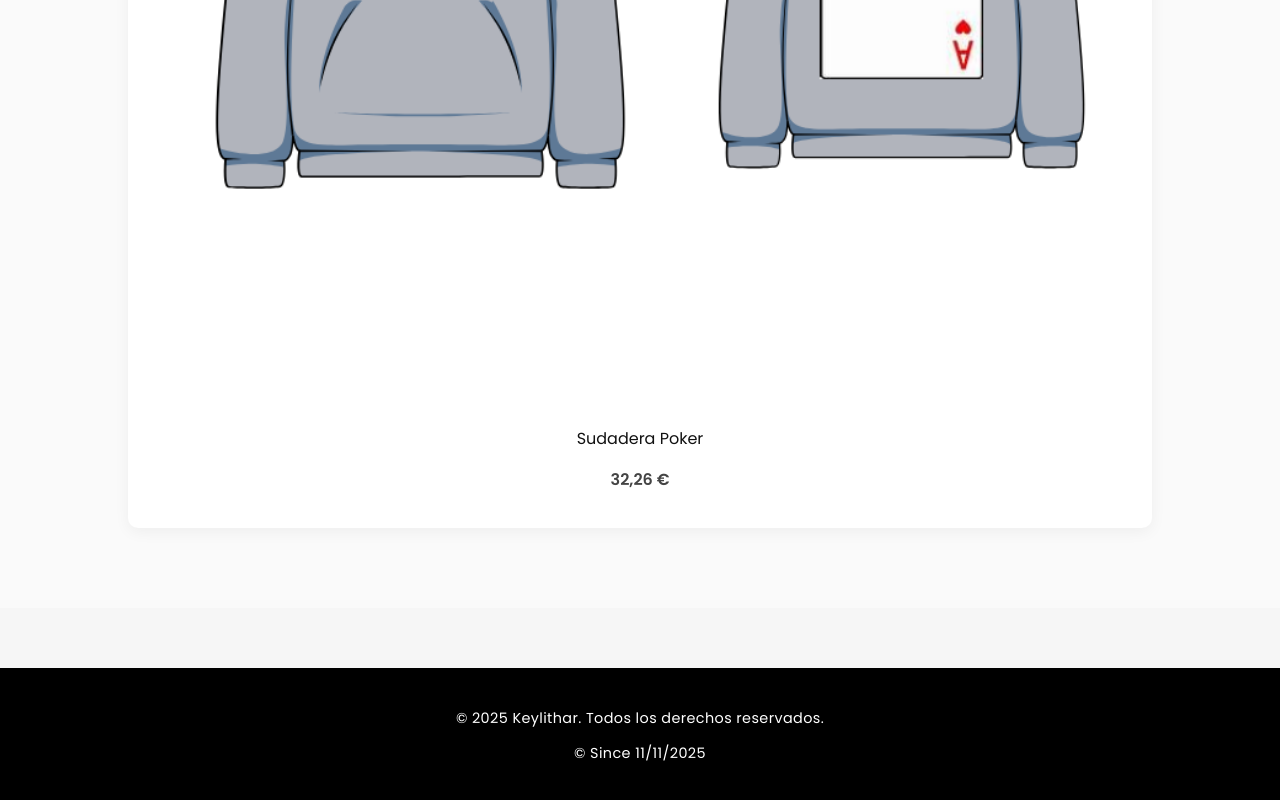
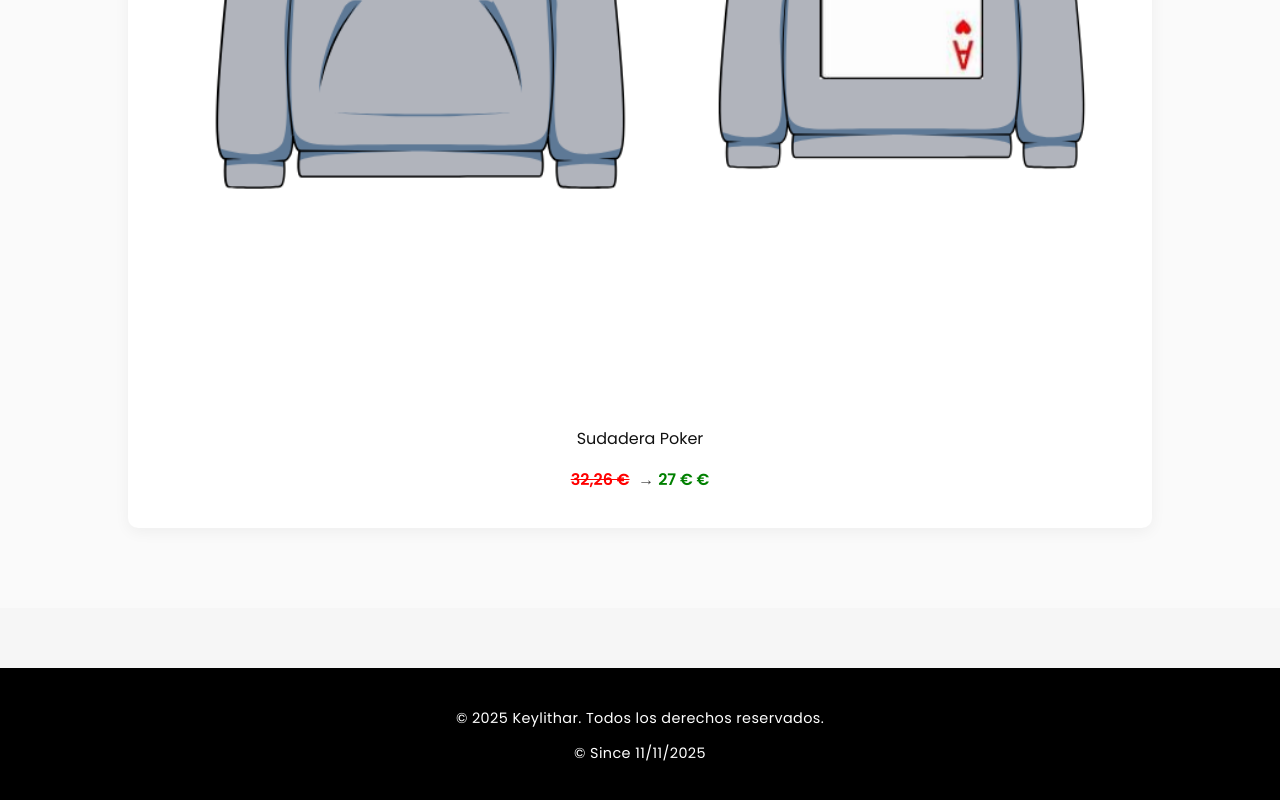
Before and after one commit to keylithar/keylithar, a plain HTML site: page tienda2.html in a window 1280 px wide. Shown: the part 927-1727 px from the top of the page. Drawn offline with Linux system fonts and the light colour scheme.

Commit message:
Update tienda2.html

```diff
--- a/tienda2.html
+++ b/tienda2.html
@@ -19,7 +19,7 @@
 
              <div class="item"> <img src="sudaderapoker.png" alt="Sudadera Poker">
             <h4>Sudadera Poker</h4>
-             <p>32,26 €</p>
+             <p><span class="old">32,26 €</span> → <span class="new">27 € €</span> </p>
              </div>
 
                      </div>
```
